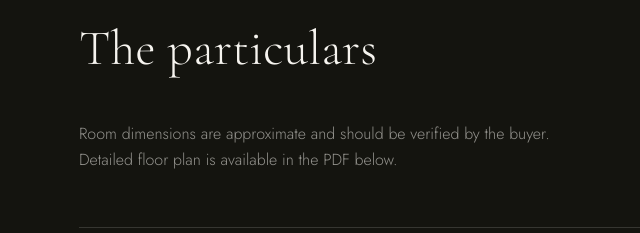
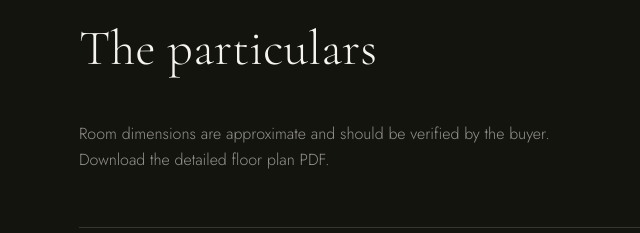
Before and after one commit to corposant/470lipton.github.io, a plain HTML site: page index.html in a window 1280 px wide. Shown: the part 4891-5124 px from the top of the page, 5-645 px from the left. Drawn offline with nearby package versions, Linux system fonts and the light colour scheme.

Commit message:
Tighten floor plan call to action

```diff
--- a/index.html
+++ b/index.html
@@ -678,7 +678,7 @@ Single detached garage plus covered carport off the rear lane provides parking f
     <h2>The particulars</h2>
 
     <div class="details-bar">
-      <p class="intro">Room dimensions are approximate and should be verified by the buyer. Detailed floor plan is available in the PDF below.</p>
+      <p class="intro">Room dimensions are approximate and should be verified by the buyer. Download the detailed floor plan PDF.</p>
       <span class="dl">
         <a class="btn btn-light" href="floorplan.pdf" download><svg viewBox="0 0 20 24" fill="none" stroke="currentColor" stroke-width="1.3" stroke-linejoin="round" aria-hidden="true"><path d="M12.4 1H3.6A1.6 1.6 0 0 0 2 2.6v18.8A1.6 1.6 0 0 0 3.6 23h12.8a1.6 1.6 0 0 0 1.6-1.6V6.6z"/><path d="M12.4 1v5.6H18"/><path d="M5.6 13.4h8.8M5.6 17h6"/></svg> Download Floor Plans</a>
         <span class="meta">PDF &middot; 4 pages &middot; 424&nbsp;KB</span>
```
